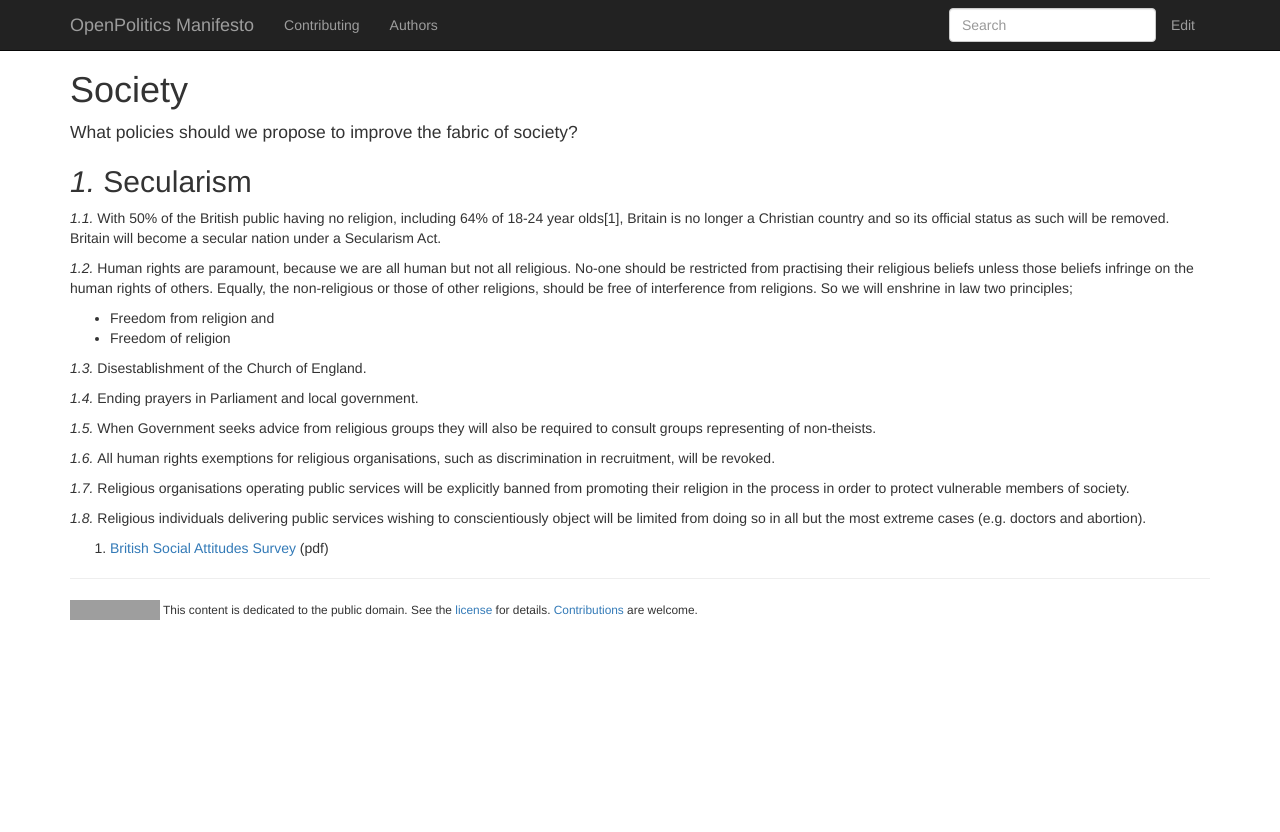
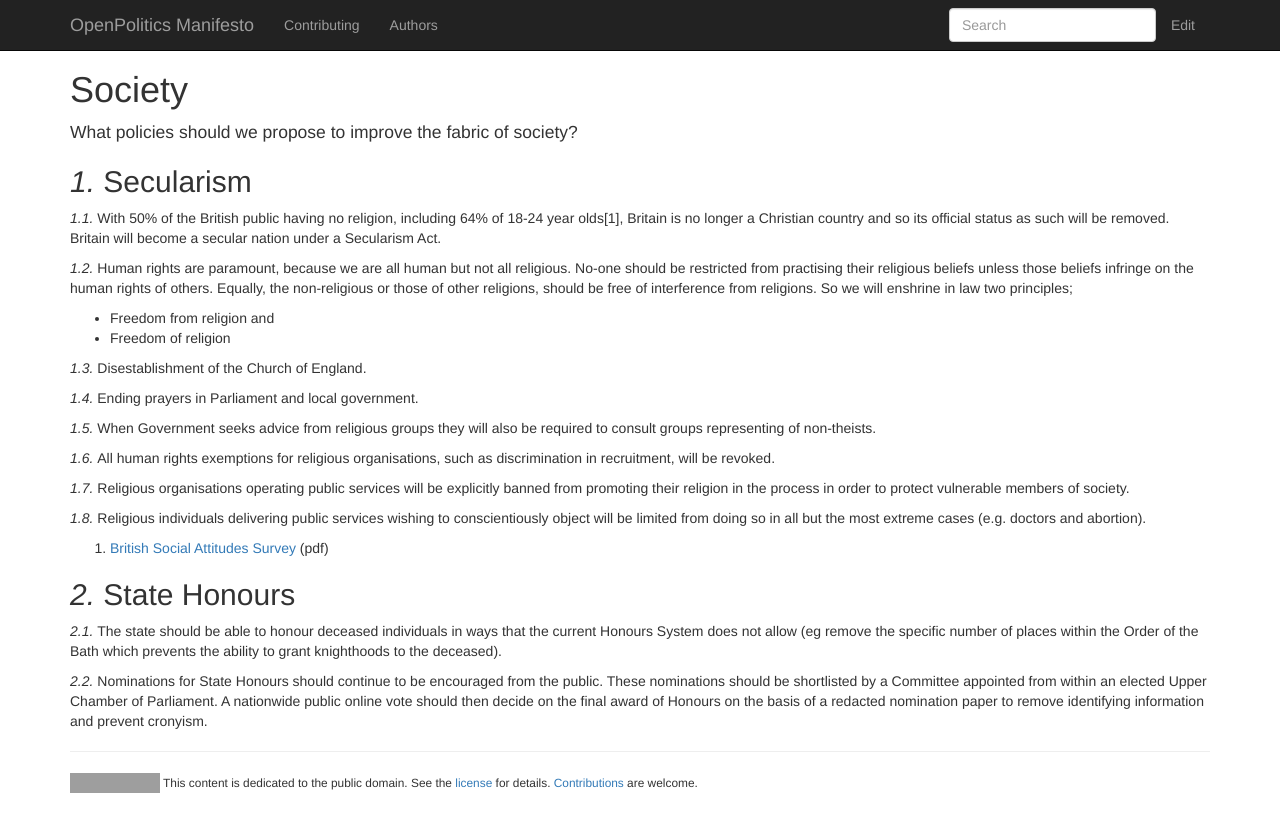
Before and after one commit to openpolitics/manifesto, a Jekyll site: the page built from society.md, in a window 1280 px wide. Shown: the top 832 px of the page. Built offline with Jekyll 4.4.1, drawn with Linux system fonts in a browser that asks for light colours; nearby versions of some CDN libraries; grey boxes are pictures that could not be loaded.

Commit message:
State Honours

```diff
--- a/society.md
+++ b/society.md
@@ -27,3 +27,10 @@ Religious organisations operating public services will be explicitly banned from
 Religious individuals delivering public services wishing to conscientiously object will be limited from doing so in all but the most extreme cases (e.g. doctors and abortion).
 
 1. [British Social Attitudes Survey](http://ir2.flife.de/data/natcen-social-research/igb_html/pdf/chapters/BSA28_12Religion.pdf) (pdf)
+
+
+## State Honours
+
+The state should be able to honour deceased individuals in ways that the current Honours System does not allow (eg remove the specific number of places within the Order of the Bath which prevents the ability to grant knighthoods to the deceased).
+
+Nominations for State Honours should continue to be encouraged from the public. These nominations should be shortlisted by a Committee appointed from within an elected Upper Chamber of Parliament. A nationwide public online vote should then decide on the final award of Honours on the basis of a redacted nomination paper to remove identifying information and prevent cronyism.
```
